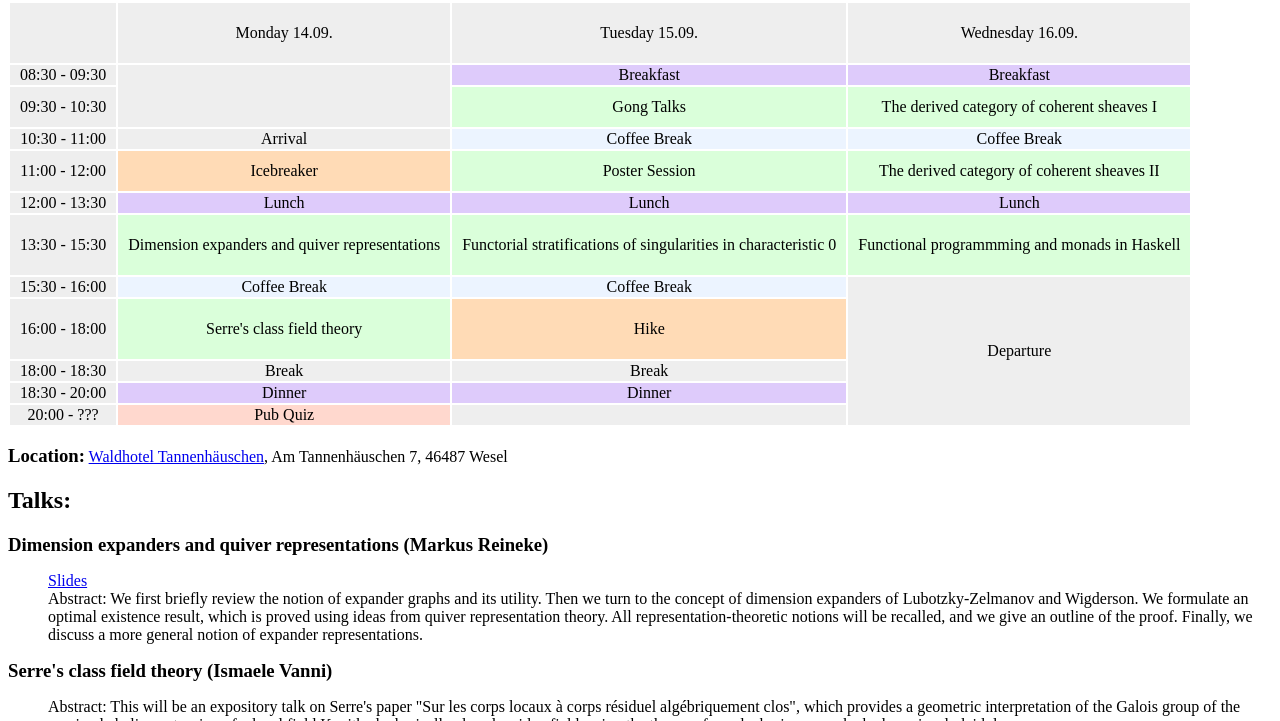
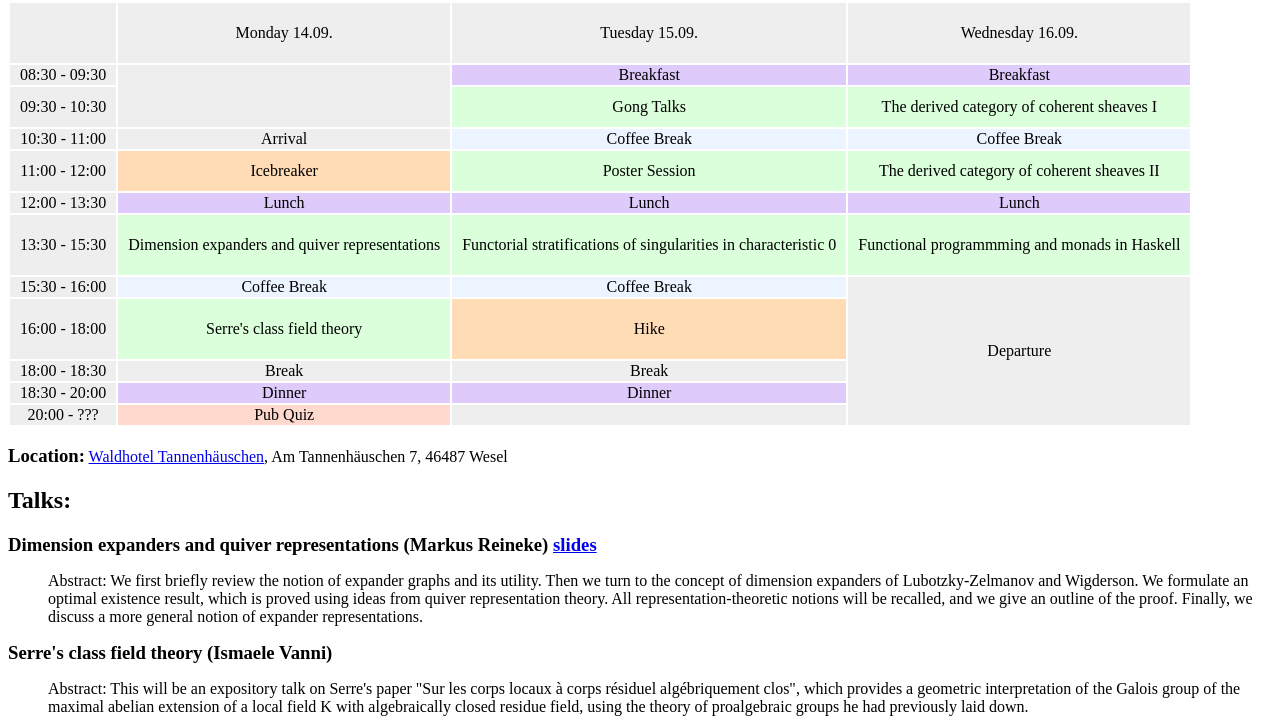
Before and after one commit to GRK2240/GRK2240.github.io, a plain HTML site: page index.html in a window 1280 px wide. Shown: the part 79-800 px from the top of the page. Drawn offline with Linux system fonts and the light colour scheme.

Commit message:
Update index.html

```diff
--- a/index.html
+++ b/index.html
@@ -98,9 +98,8 @@
 
 <!-- Links: <a target="_blank" rel="noopener noreferrer" href="">Slides</a> -->
 
-<h3>Dimension expanders and quiver representations (Markus Reineke)</h3>
+<h3>Dimension expanders and quiver representations (Markus Reineke) <a target="_blank" rel="noopener noreferrer" href="resources/retreat2026/RetreatTalk_MarkusReineke.pdf">slides</a></h3>
 <ol>
-  <li style="list-style-type:none"> <a target="_blank" rel="noopener noreferrer" href="resources/retreat2026/RetreatTalk_MarkusReineke.pdf">Slides</a></li>
   Abstract: We first briefly review the notion of expander graphs and its utility. Then we turn to the concept of dimension expanders of Lubotzky-Zelmanov and Wigderson. We formulate an optimal existence result, which is proved using ideas from quiver representation theory. All representation-theoretic notions will be recalled, and we give an outline of the proof. Finally, we discuss a more general notion of expander representations.
 </ol>
 
```
